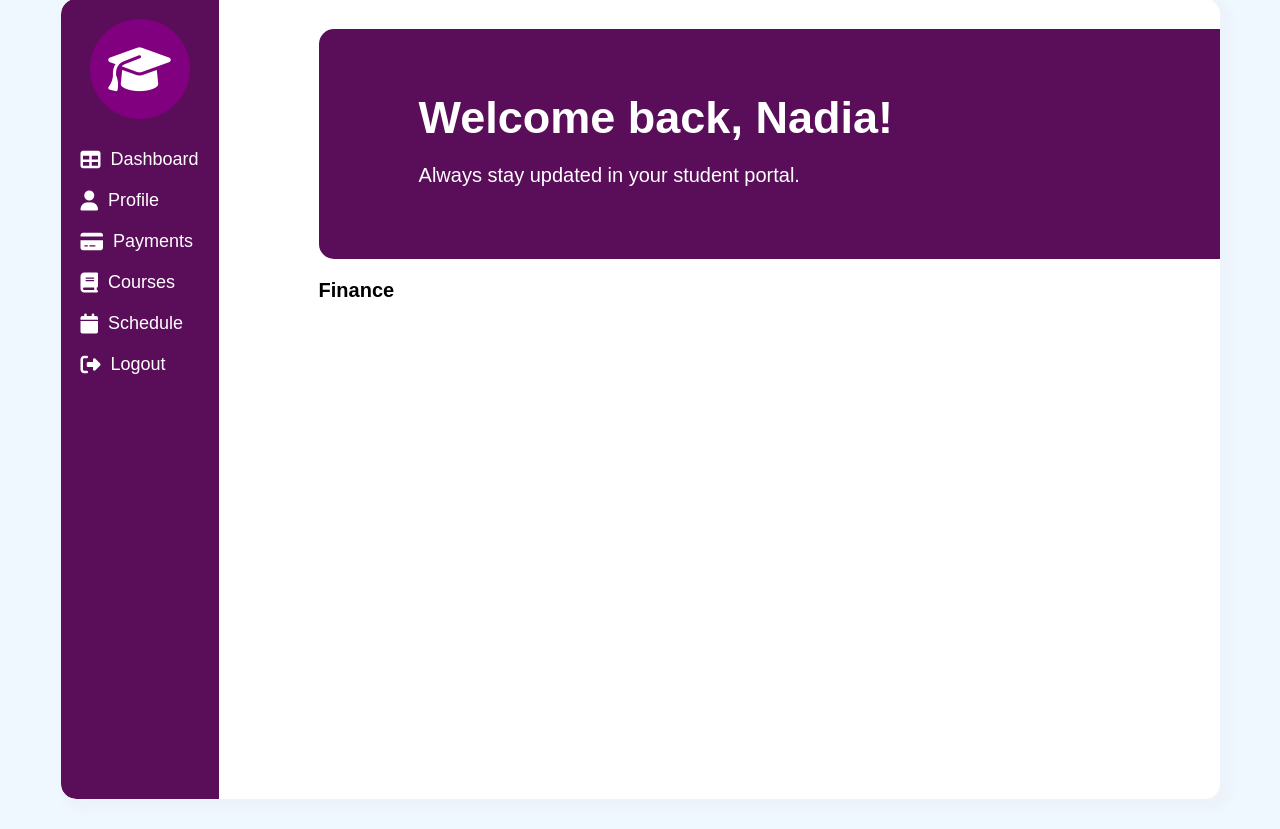
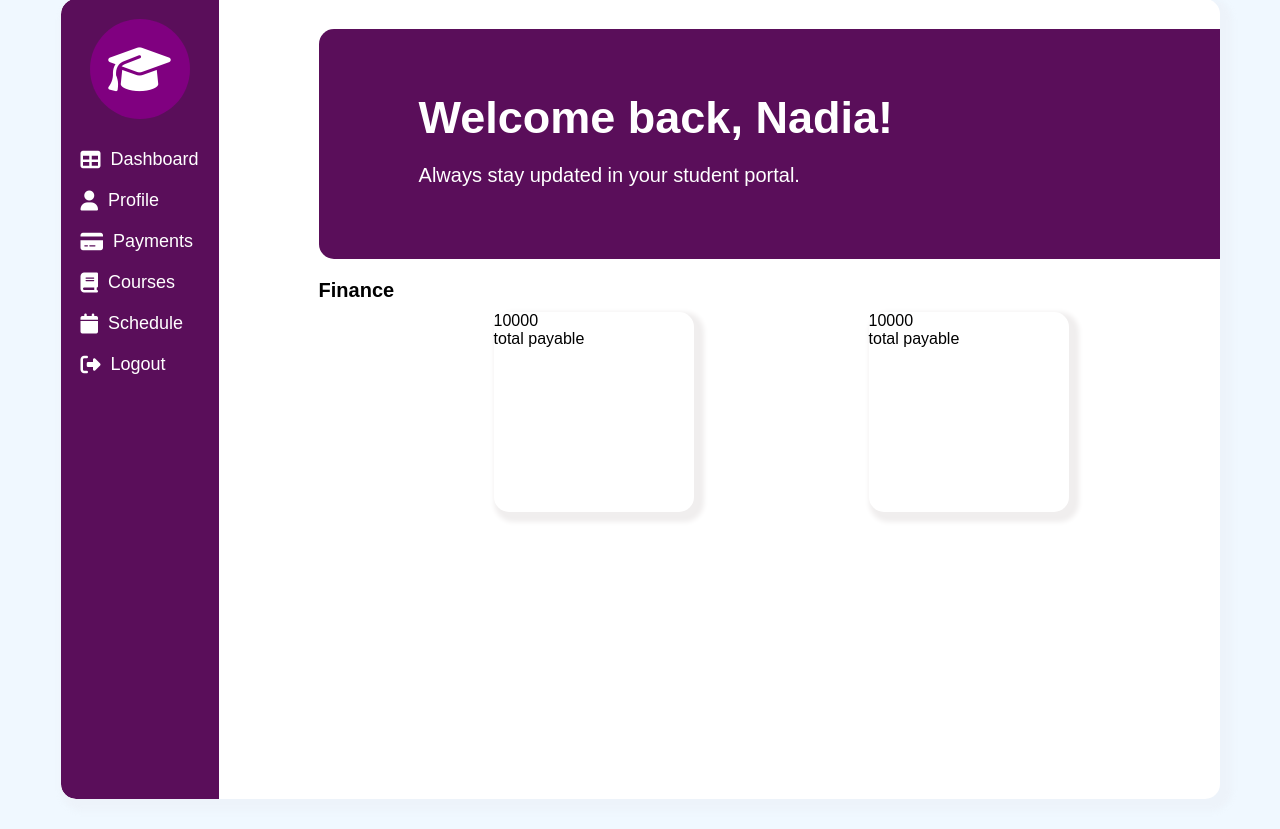
Before and after one commit to sohasara/student-portal, a PHP site: page / in a window 1280 px wide. Shown: the part 51-880 px from the top of the page. Run offline with PHP 8.4, Linux system fonts and the light colour scheme; some libraries are stand-ins or nearby versions.

Commit message:
add boxes

```diff
--- a/index.html
+++ b/index.html
@@ -58,6 +58,21 @@
             <div class="finace-text">
                 <p>Finance</p>
             </div>
+            <div class="finace-content">
+               <div class="finance-box">
+                <p>10000</p>
+                <p>total payable</p>
+               </div>
+               <div class="finance-box">
+                <p>10000</p>
+                <p>total payable</p>
+               </div>
+               <div class="finance-box">
+                <p>10000</p>
+                <p>total payable</p>
+               </div>
+
+            </div>
 
         </div>
     </div>
--- a/style.css
+++ b/style.css
@@ -127,4 +127,19 @@
 .finace-text{
     font-size: 20px;
     font-weight: bold;
+    padding-bottom: 10px;
 }
+.finace-content{
+
+    display: flex;
+    justify-content: space-evenly;
+}
+.finance-box{
+    height: 200px;
+    width: 200px;
+
+    border-radius: 15px;
+
+    box-shadow: 5px 5px 5px 5px rgb(240, 238, 238);
+
+}
```
